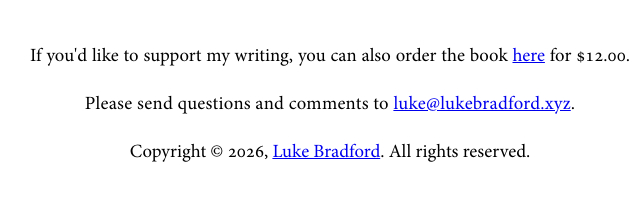
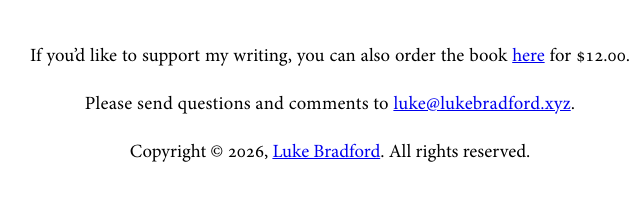
Before and after one commit to lukebradford/lukebradford.xyz, a plain HTML site: page ghostwriting.html in a window 1280 px wide. Shown: the part 349-550 px from the top of the page, 310-950 px from the left. Drawn offline with Linux system fonts and the light colour scheme.

Commit message:
Remove Treasure privacy policy and use curly apostrophes
Co-Authored-By: Claude Opus 5.5 <noreply@anthropic.com>

```diff
--- a/ghostwriting.html
+++ b/ghostwriting.html
@@ -84,7 +84,7 @@
         <p class="centered"><a href="Ghostwriting.pdf">Download the collection for free (<span style="font-variant: small-caps; letter-spacing:0.5pt;">pd<span style=" letter-spacing:0.0pt;">f</span></span>)</a></p>
         <br>
         <br>
-        <p class="fullyjustified">If you'd like to support my writing, you can also order the book <a href="https://www.amazon.com/dp/B0H427W3NY">here</a> for $12.00.</p>
+        <p class="fullyjustified">If you’d like to support my writing, you can also order the book <a href="https://www.amazon.com/dp/B0H427W3NY">here</a> for $12.00.</p>
         <br>
         <span style="letter-spacing:0.2pt"><p class="centered">Please send questions and comments to <a href="mailto:luke@lukebradford.xyz">luke@lukebradford.xyz</a>.</p></span>
         <br>
```
Also changed, not shown: derivations.html (+1 -1 lines), index.html (+1 -1 lines), publications.html (+1 -1 lines), 2 other files.
